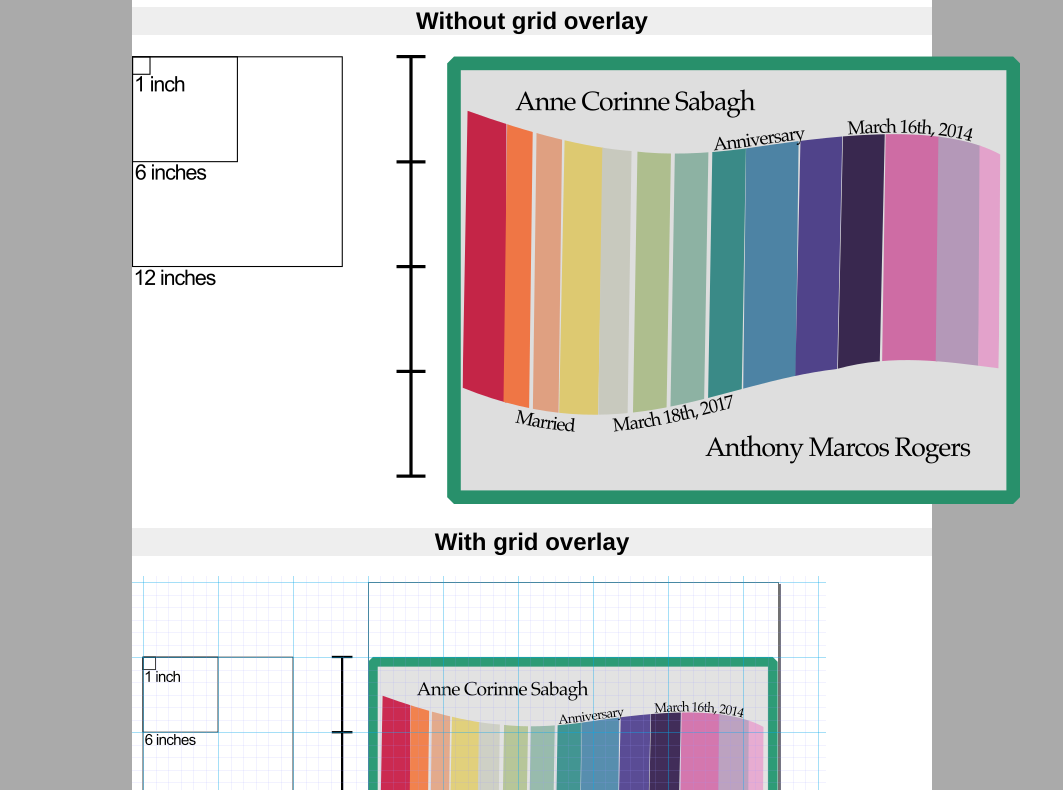
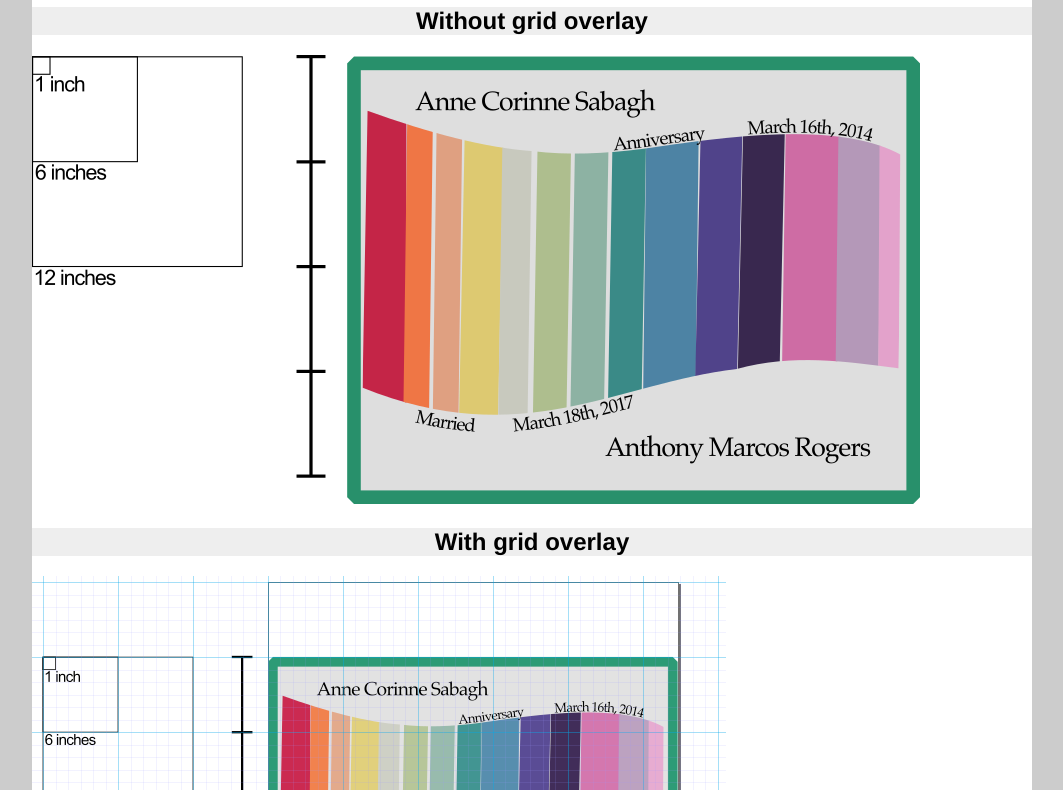
Before and after one commit to Zearin/zearin.github.io, a plain HTML site: page index.html in a window 1280 px wide. Shown: the part 73-863 px from the top of the page, without its empty margins (108-1171 px from the left). Drawn offline with Linux system fonts and the light colour scheme.

Commit message:
Update index.html

```diff
--- a/index.html
+++ b/index.html
@@ -6,8 +6,8 @@
 
     <style type="text/css"><!--
     * {box-sizing: border-box;}
-    html, body {background-color: #aaa}
-    main {margin-left: auto; margin-right:auto; max-width: 800px; font-family: Helvetica; background-color:#fff;}
+    html, body {background-color: #ccc}
+    main {margin-left: auto; margin-right:auto; max-width: 1000px; font-family: Helvetica; background-color:#fff;}
     h1, h2 {text-align: center; background-color: #eee;}
 
     --></style>
```
